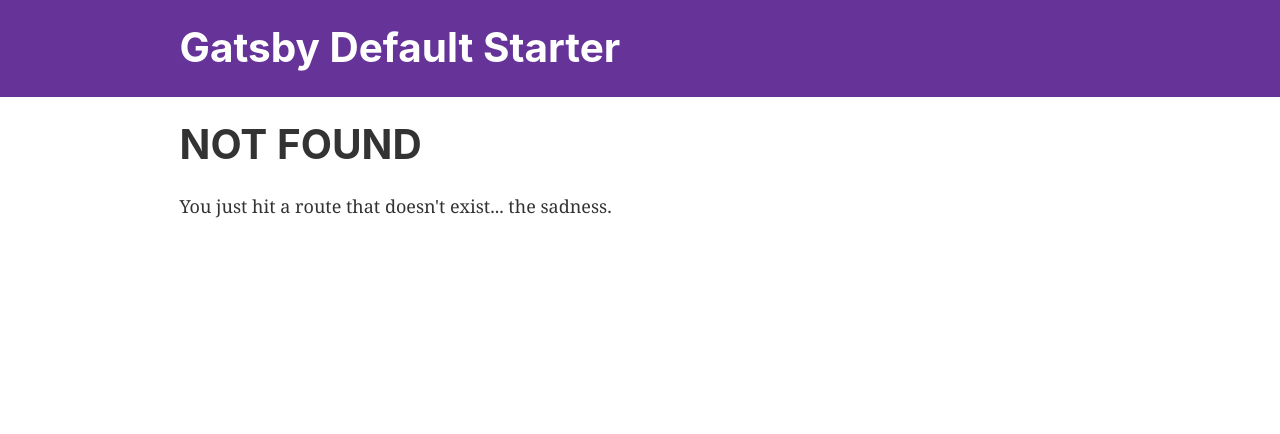
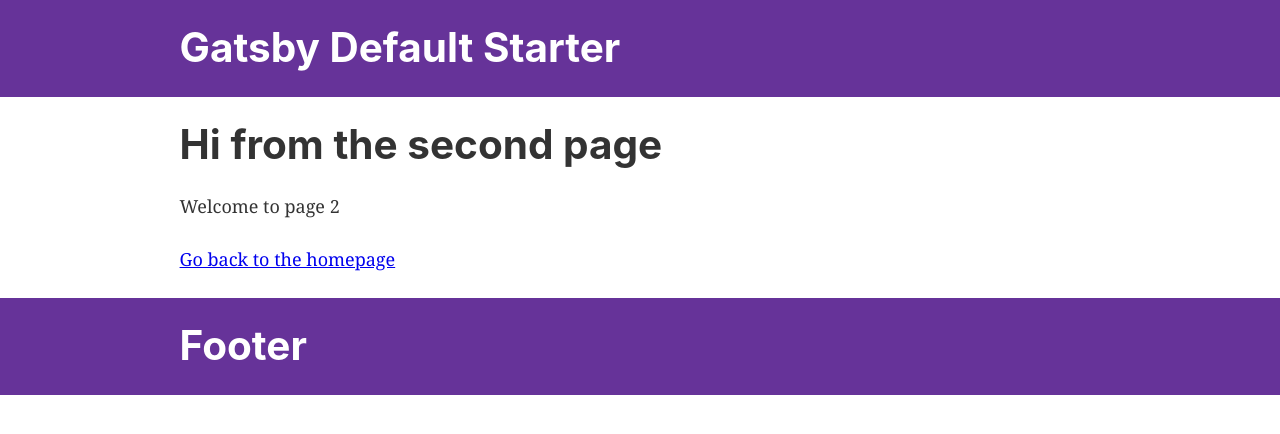
Before and after one commit to emmaklint/pepp-website, a Gatsby site: page /ansok in a window 1280 px wide. Before the commit this address had no page. Built offline with nearby package versions, Linux system fonts and the light colour scheme; Gatsby itself is replaced by a stand-in of ours.

Commit message:
Add basic page setup

```diff
--- /dev/null
+++ b/src/components/Footer/Footer.js
@@ -0,0 +1,33 @@
+import React from 'react'
+import { Link } from 'gatsby'
+
+const Footer = () => (
+  <div
+    style={{
+      background: 'rebeccapurple',
+      marginBottom: '1.45rem',
+    }}
+  >
+    <div
+      style={{
+        margin: '0 auto',
+        maxWidth: 960,
+        padding: '1.45rem 1.0875rem',
+      }}
+    >
+      <h1 style={{ margin: 0 }}>
+        <Link
+          to="/"
+          style={{
+            color: 'white',
+            textDecoration: 'none',
+          }}
+        >
+          Footer
+        </Link>
+      </h1>
+    </div>
+  </div>
+)
+
+export default Footer
--- a/src/components/layout.js
+++ b/src/components/Page/index.js
@@ -3,10 +3,11 @@
 import Helmet from 'react-helmet'
 import { StaticQuery, graphql } from 'gatsby'
 
-import Header from './header'
+import Header from '../Header/header'
+import Footer from '../Footer/Footer'
 import './layout.css'
 
-const Layout = ({ children }) => (
+const Page = ({ children }) => (
   <StaticQuery
     query={graphql`
       query SiteTitleQuery {
@@ -39,13 +40,14 @@
         >
           {children}
         </div>
+        <Footer/>
       </>
     )}
   />
 )
 
-Layout.propTypes = {
+Page.propTypes = {
   children: PropTypes.node.isRequired,
 }
 
-export default Layout
+export default Page
--- a/src/pages/404.js
+++ b/src/pages/404.js
@@ -1,11 +1,11 @@
 import React from 'react'
-import Layout from '../components/layout'
+import Page from '../components/Page'
 
 const NotFoundPage = () => (
-  <Layout>
+  <Page>
     <h1>NOT FOUND</h1>
     <p>You just hit a route that doesn&#39;t exist... the sadness.</p>
-  </Layout>
+  </Page>
 )
 
 export default NotFoundPage
--- a/src/pages/page-2.js
+++ b/src/pages/ansok.js
@@ -1,14 +1,14 @@
 import React from 'react'
 import { Link } from 'gatsby'
 
-import Layout from '../components/layout'
+import Page from '../components/Page'
 
-const SecondPage = () => (
-  <Layout>
+const Apply = () => (
+  <Page>
     <h1>Hi from the second page</h1>
     <p>Welcome to page 2</p>
     <Link to="/">Go back to the homepage</Link>
-  </Layout>
+  </Page>
 )
 
-export default SecondPage
+export default Apply
--- a/src/pages/index.js
+++ b/src/pages/index.js
@@ -1,11 +1,11 @@
 import React from 'react'
 import { Link } from 'gatsby'
 
-import Layout from '../components/layout'
+import Page from '../components/Page'
 import Image from '../components/image'
 
 const IndexPage = () => (
-  <Layout>
+  <Page>
     <h1>Hi people</h1>
     <p>Welcome to your new Gatsby site.</p>
     <p>Now go build something great.</p>
@@ -13,7 +13,7 @@
       <Image />
     </div>
     <Link to="/page-2/">Go to page 2</Link>
-  </Layout>
+  </Page>
 )
 
 export default IndexPage
```
Also changed, not shown: src/pages/dataskydd.js (added, +14 -0 lines), src/pages/kontakt.js (added, +14 -0 lines), src/pages/stockholm.js (added, +14 -0 lines), src/components/Header/header.js (renamed from src/components/header.js), src/components/Page/layout.css (renamed from src/components/layout.css).
